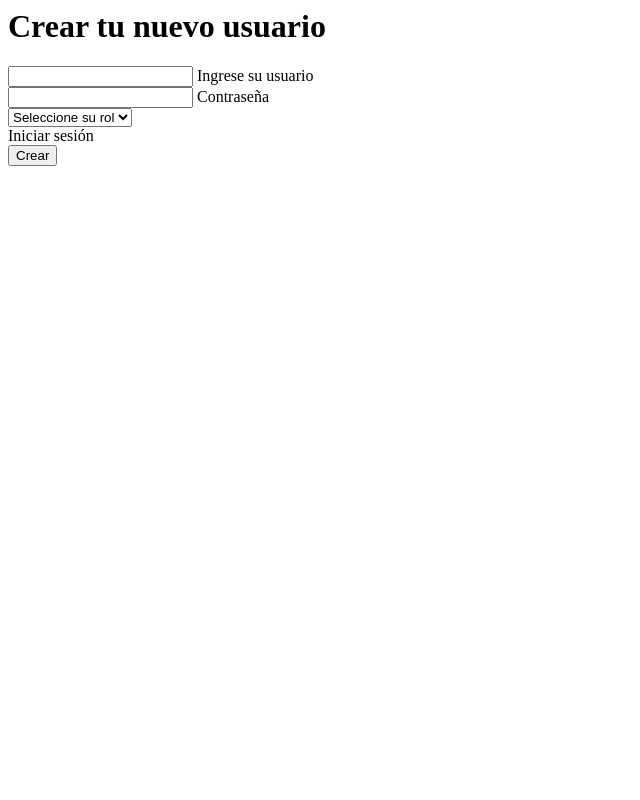
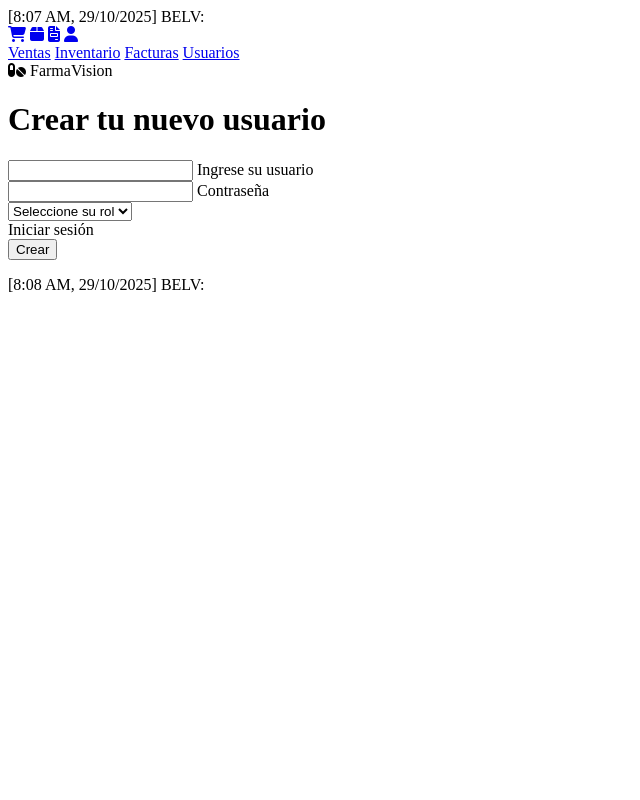
Before and after one commit to AndresPlaz4s/FACTURACION, a Django app: template facturacion/templates/facturacion/usuarios.html in a window 1280 px wide. Shown: the whole page, without its empty margins (0-640 px from the left). Run offline with Django 4.2, Linux system fonts and the light colour scheme; the template is opened without the code that fills it, so the values that code supplies are empty.

Commit message:
Actualizo diseño de facturas y estilos CSS

```diff
--- a/facturacion/templates/facturacion/usuarios.html
+++ b/facturacion/templates/facturacion/usuarios.html
@@ -1,3 +1,47 @@
+[8:07 AM, 29/10/2025] BELV: <!DOCTYPE html>
+<html lang="en">
+
+<head>
+    <meta charset="UTF-8">
+    <meta name="viewport" content="width=device-width, initial-scale=1.0">
+    <title>Farma Version.com</title>
+    <link rel="stylesheet" href="CSS/Styles.css">
+    <link href="https://fonts.googleapis.com/css2?family=Questrial&display=swap" rel="stylesheet">
+    <link rel="stylesheet" href="https://cdnjs.cloudflare.com/ajax/libs/font-awesome/6.5.0/css/all.min.css">
+
+</head>
+
+<body>
+
+    <div class="sidebar">
+        <a href="#"><i class="fa-solid fa-cart-shopping"></i></a>
+        <a href="#"><i class="fa-solid fa-box"></i></a>
+        <a href="#"><i class="fa-solid fa-file-invoice"></i></a>
+        <a href="#"><i class="fa-solid fa-user"></i></a>
+    </div>
+
+
+    <div class="main-content">
+
+
+        <div class="topbar">
+            <div class="menu">
+                <a href="#">Ventas</a>
+                <a href="#">Inventario</a>
+                <a href="#">Facturas</a>
+                <a href="#">Usuarios</a>
+            </div>
+            <div class="user">
+                <i class="fa-solid fa-pills"></i>
+                <span>FarmaVision</span>
+            </div>
+        </div>
+
+    </div>
+
+
+
+
     <div class="formulario">
         <h1>Crear tu nuevo usuario</h1>
         <form method="post">
@@ -29,3 +73,6 @@
 
 
     </head>
+
+    <body>
+[8:08 AM, 29/10/2025] BELV:
```
Also changed, not shown: facturacion/static/css/estilos_facturas.css (+0 -7 lines), facturacion/static/css/estilos_usuarios.css (+4 -12 lines). Lines whose indentation alone changed are shown as unchanged.
